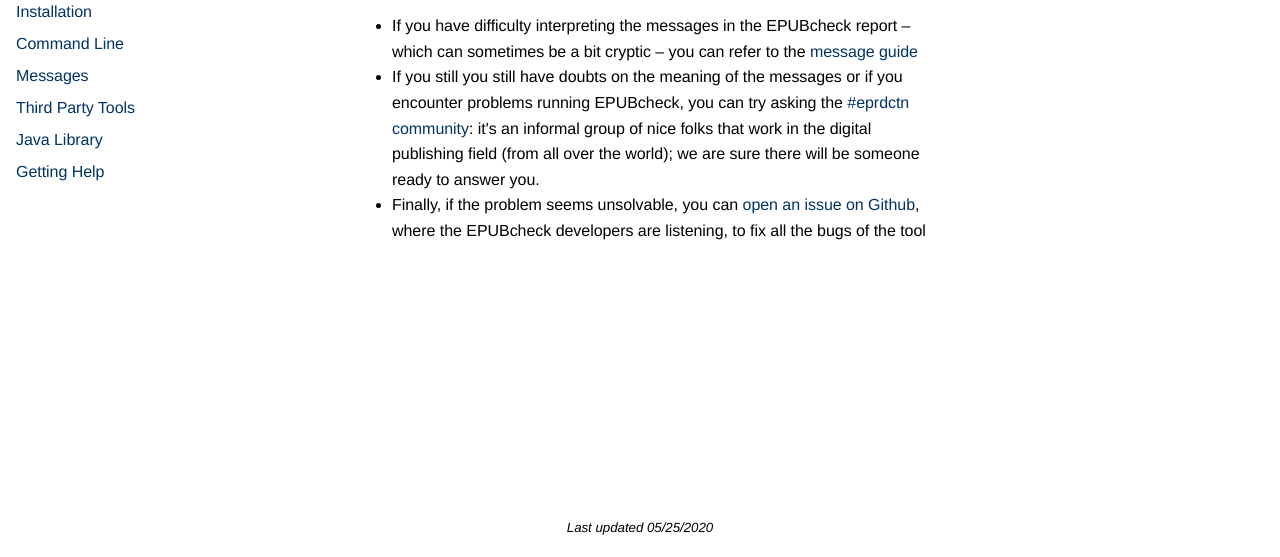
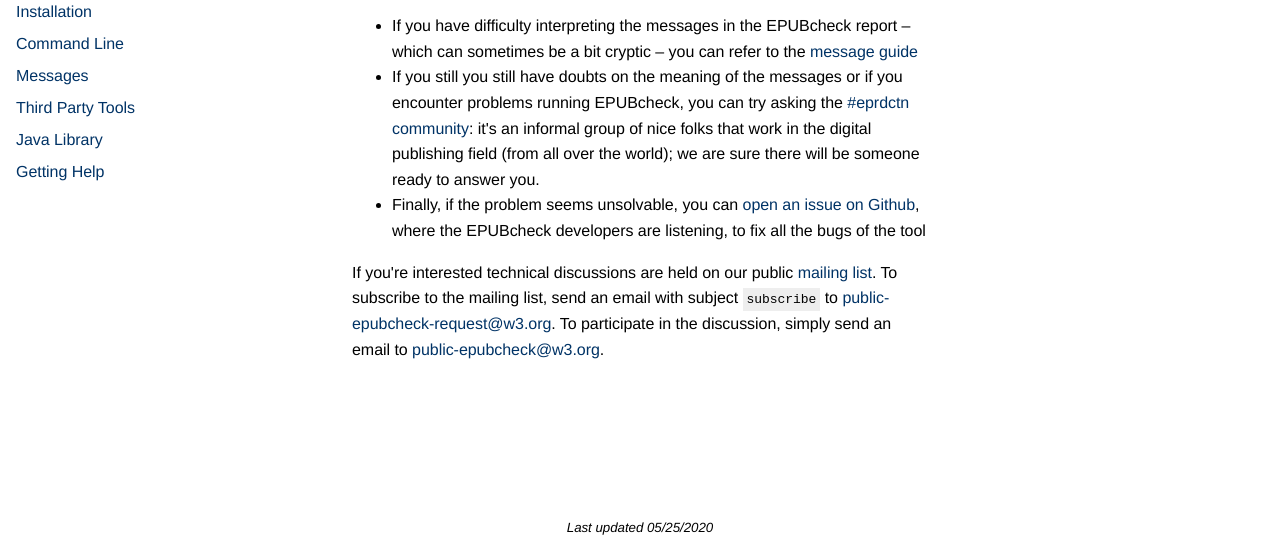
Before and after one commit to daisy/epubcheck-website, an Eleventy site: page src/docs/user/getting-help.md in a window 1280 px wide. Shown: the part 251-808 px from the top of the page. Built offline with nearby package versions, Linux system fonts and the light colour scheme; Eleventy itself is replaced by a stand-in of ours; files that its build step writes are made by us from their sources; no server answers; what uslug would draw is missing.

Commit message:
Added info to mailinglist

```diff
--- a/src/docs/user/getting-help.md
+++ b/src/docs/user/getting-help.md
@@ -6,3 +6,5 @@
 - If you have difficulty interpreting the messages in the EPUBcheck report – which can sometimes be a bit cryptic – you can refer to the [message guide](../messages/)
 - If you still you still have doubts on the meaning of the messages or if you encounter problems running EPUBcheck, you can try asking the [#eprdctn community](https://twitter.com/hashtag/eprdctn): it's an informal group of nice folks that work in the digital publishing field (from all over the world); we are sure there will be someone ready to answer you.
 - Finally, if the problem seems unsolvable, you can [open an issue on Github](/docs/dev/issues), where the EPUBcheck developers are listening, to fix all the bugs of the tool
+
+If you're interested technical discussions are held on our public [mailing list](https://lists.w3.org/Archives/Public/public-epubcheck/). To subscribe to the mailing list, send an email with subject `subscribe` to [public-epubcheck-request@w3.org](mailto:public-epubcheck-request@w3.org?subject=subscribe). To participate in the discussion, simply send an email to [public-epubcheck@w3.org](mailto:public-epubcheck-request@w3.org).
```
